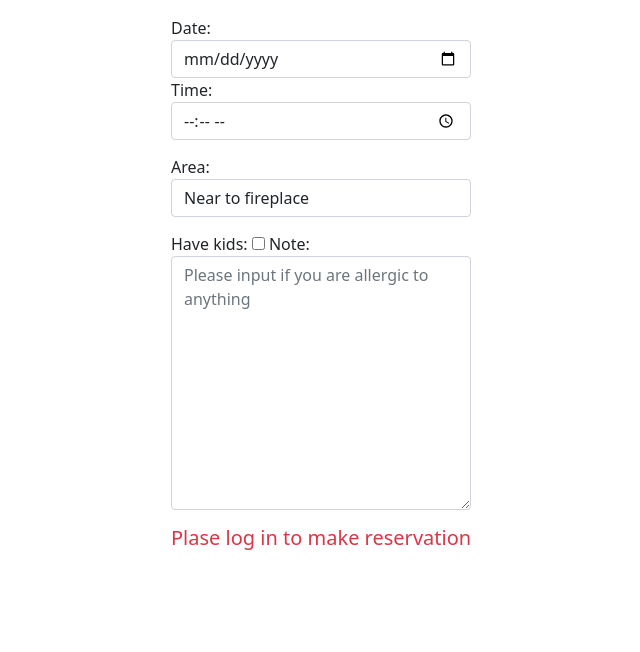
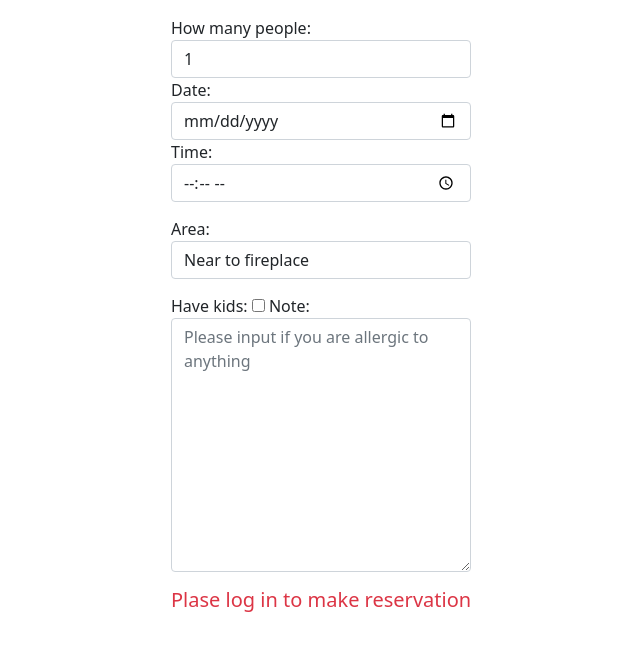
Before and after one commit to mohanadpro/resturant-booking-table, a Django app: page /reservations/reserve/ in a window 1280 px wide. Shown: the part 56-708 px from the top of the page, without its empty margins (149-789 px from the left). Run offline with Django 4.2, Linux system fonts and the light colour scheme.

Commit message:
add properity how_many_people in the reservation and include it in reservation_list

```diff
--- a/reservation/forms.py
+++ b/reservation/forms.py
@@ -1,13 +1,22 @@
 from .models import Reservation
 from django import forms
-from django.forms import DateInput, TimeInput,Select,Textarea
+from django.forms import DateInput, TimeInput,Select,Textarea,NumberInput
 
 
 class ReservationForm(forms.ModelForm):
     class Meta:
         model = Reservation
-        fields = ('date','time','area','have_kids','note')
+        fields = ('how_many_people','date','time','area','have_kids','note')
         widgets ={
+        'how_many_people': NumberInput(attrs={
+            'class': "form-control",
+            'min':'1',
+            'max':'25',
+            'type':'number',
+            'style': 'max-width: 300px;',
+            'placeholder': 'Name',
+            'id':'ReservationDate'
+            }),
         'date': DateInput(attrs={
             'class': "form-control",
             'type':'date',
--- a/reservation/models.py
+++ b/reservation/models.py
@@ -1,6 +1,7 @@
 from django.db import models
 from django.contrib.auth.models import User
-from django import forms
+from django.core.validators import MaxValueValidator, MinValueValidator
+
 # Create your models here.
 
 AREAS = ((0, "Near to fireplace"), (1, "Terrace"), (2, "Smoker"), (3,"Inside"), (4, "Second floor"))
@@ -9,6 +10,11 @@ class Reservation(models.Model):
     date = models.DateField()
     time = models.TimeField()
     area = models.IntegerField(choices=AREAS, default=0)
+    how_many_people = models.IntegerField(default=1,
+        validators=[
+            MaxValueValidator(25),
+            MinValueValidator(1)
+        ] )
     customer = models.ForeignKey(User, on_delete=models.CASCADE)
     have_kids = models.BooleanField(default=False)
     note = models.TextField(default='')
--- a/reservation/templates/reservation/reservation_list.html
+++ b/reservation/templates/reservation/reservation_list.html
@@ -6,6 +6,7 @@
 <table class="table">
     <thead>
       <tr>
+        <th scope="col">Number of guests</th>
         <th scope="col">Date</th>
         <th scope="col">Time</th>
         <th scope="col">Area</th>
@@ -17,6 +18,7 @@
     <tbody>
         {% for reservation in reservations %}
       <tr>
+        <th scope="row">{{reservation.how_many_people}}</th>
 
         <th scope="row">{{reservation.date}}</th>
         <td>{{reservation.time}}</td>
```
Also changed, not shown: db.sqlite3, reservation/migrations/0004_reservation_how_many_people.py (added), reservation/migrations/0005_alter_reservation_how_many_people.py (added), static/images/Entity-diagram.png (added).
